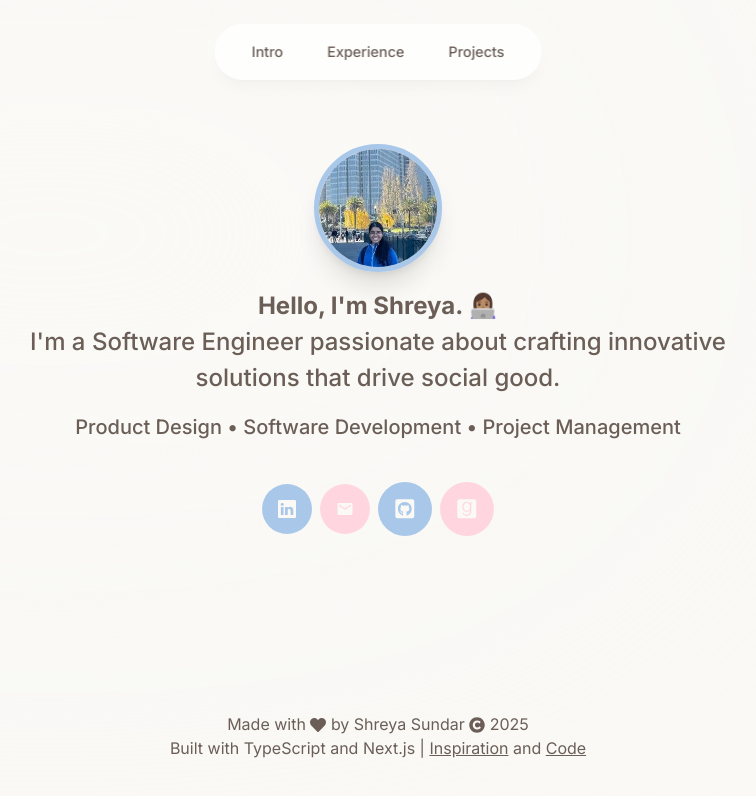
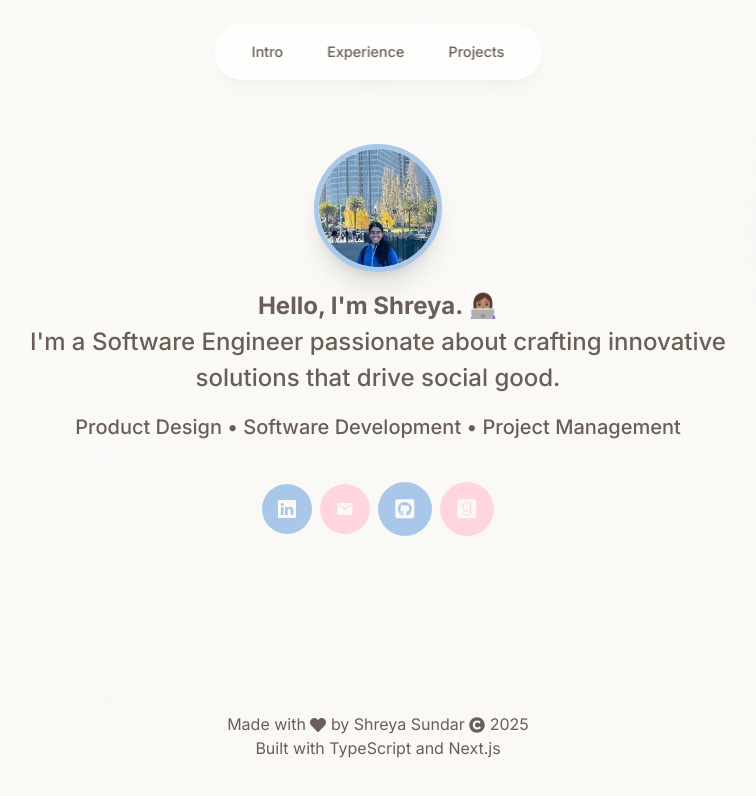
Before and after one commit to shreyasun/shreyasun.github.io, a Next.js app: page / in a window 1280 px wide. Shown: the top 796 px of the page, without its empty margins (262-1018 px from the left). Built offline with nearby package versions, Linux system fonts and the light colour scheme.

Commit message:
wrapping up

```diff
--- a/components/Footer.tsx
+++ b/components/Footer.tsx
@@ -18,7 +18,7 @@ function Footer() {
 
         <div className='left-0 w-full py-4 text-center z--100'>
           Made with <FaHeart className="inline align-middle" /> by Shreya Sundar <FaCopyright className="inline align-middle"/> 2025 <br/>
-          Built with TypeScript and Next.js | <a href="https://youtu.be/sUKptmUVIBM" className="underline" target="_blank">Inspiration</a> and <a className="underline" href="https://github.com/shreyasun/shreya-sundar-portfolio" target="_blank">Code</a>
+          Built with TypeScript and Next.js
         </div>
 
       </motion.div>
```
